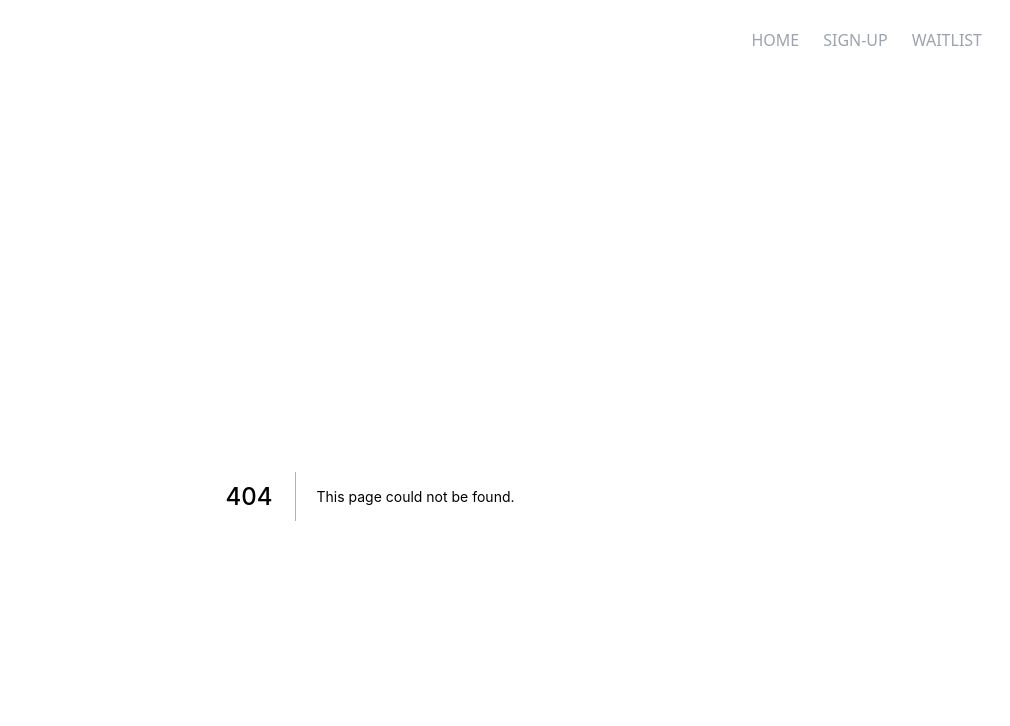
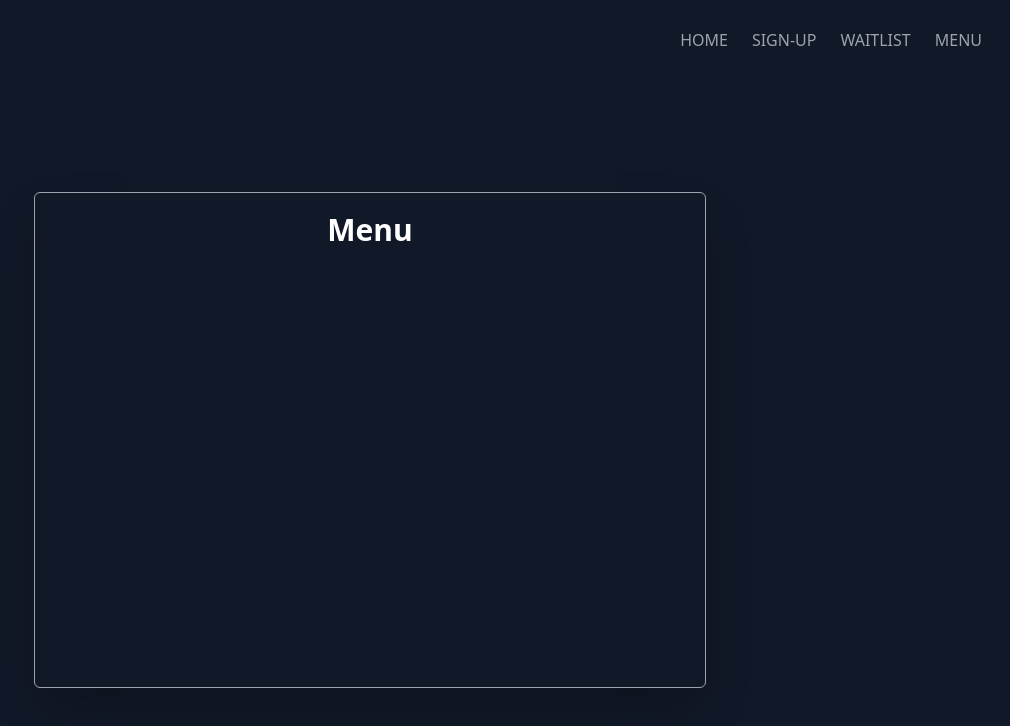
Before and after one commit to doanja/check-in, a Next.js app: page /menu in a window 1280 px wide. Before the commit this address had no page. Shown: the top 726 px of the page, without its empty margins (270-1280 px from the left). Built offline with nearby package versions, Linux system fonts and the light colour scheme.

Commit message:
added menu

```diff
--- a/components/layouts/Nav.tsx
+++ b/components/layouts/Nav.tsx
@@ -40,6 +40,7 @@ const Navbar = () => {
         <NavLink linkTo='' linkText='home' />
         <NavLink linkTo='signup' linkText='sign-up' />
         <NavLink linkTo='waitlist' linkText='waitlist' />
+        <NavLink linkTo='menu' linkText='Menu' />
       </div>
     </nav>
   );
--- a/helper/EnvVariables.ts
+++ b/helper/EnvVariables.ts
@@ -4,6 +4,7 @@ class EnvVariables {
   private readonly _twilioPhone: string;
   private readonly _siteName: string;
   private readonly _reviewLink: string;
+  private readonly _menuLink: string;
   private readonly _secretPin: string;
 
   constructor(processEnv: NodeJS.ProcessEnv = process.env) {
@@ -14,6 +15,7 @@ class EnvVariables {
     this._twilioPhone = processEnv.TWILIO_PHONE_NUMBER as string;
     this._siteName = processEnv.NEXT_PUBLIC_SITE_NAME as string;
     this._reviewLink = processEnv.REVIEW_LINK as string;
+    this._menuLink = processEnv.MENU_LINK as string;
     this._secretPin = processEnv.SECRET_PIN as string;
   }
 
@@ -37,6 +39,10 @@ class EnvVariables {
     return this._reviewLink;
   }
 
+  public get menuLink() {
+    return this._menuLink;
+  }
+
   public get secretPin() {
     return this._secretPin;
   }
@@ -52,6 +58,8 @@ class EnvVariables {
       throw new Error('Enviroment variable NEXT_PUBLIC_SITE_NAME missing');
     } else if (!processEnv.REVIEW_LINK) {
       throw new Error('Enviroment variable REVIEW_LINK missing');
+    } else if (!processEnv.MENU_LINK) {
+      throw new Error('Enviroment variable MENU_LINK missing');
     } else if (!processEnv.SECRET_PIN) {
       throw new Error('Enviroment variable SECRET_PIN missing');
     }
--- /dev/null
+++ b/pages/menu.tsx
@@ -0,0 +1,14 @@
+const menu = () => {
+  return (
+    <div className='flex flex-col h-full'>
+      <div className='max-w-2xl w-full h-full my-12 rounded-md shadow-2xl mx-auto overflow-hidden z-10 border border-gray-400 md:my-24'>
+        <div className='pb-10 md:p-4 md:pb-16 h-full w-full'>
+          <p className='text-3xl font-semibold leading-snug mb-3 text-center capitalize'>Menu</p>
+          <iframe src={process.env.NEXT_PUBLIC_MENU_LINK} className='h-full w-full' />
+        </div>
+      </div>
+    </div>
+  );
+};
+
+export default menu;
```
